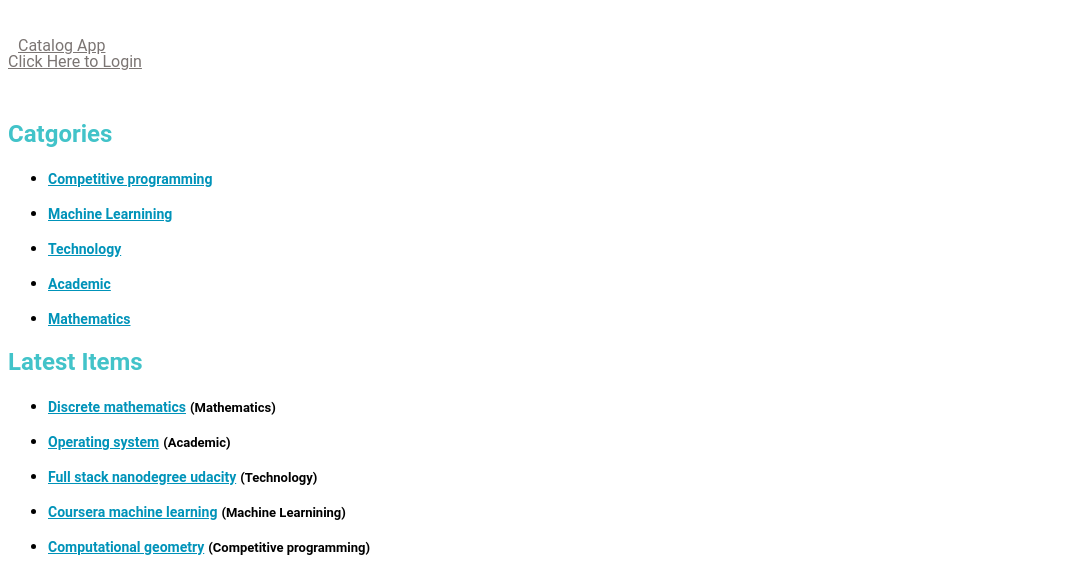
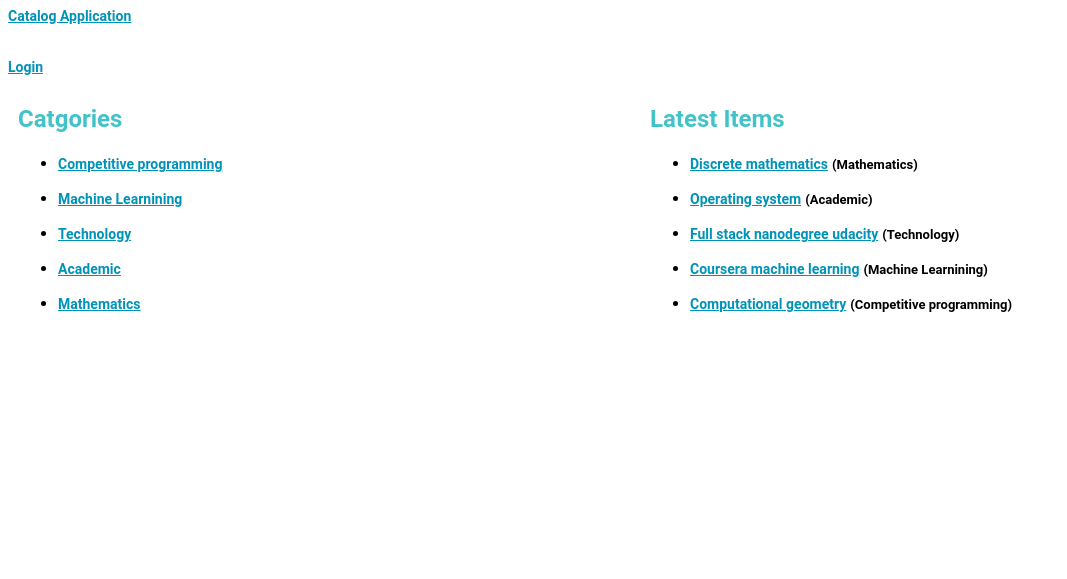
Before and after one commit to basmaashouur/full-stack-udacity, a Flask app: page / in a window 1280 px wide. Shown: the top 579 px of the page, without its empty margins (0-1067 px from the left). Run offline with Flask 2, Linux system fonts and the light colour scheme.

Commit message:
Edited the templates

```diff
--- a/project4/templates/catalog.html
+++ b/project4/templates/catalog.html
@@ -13,7 +13,7 @@
 {% for i in category %}
 <nav>
 	<ul>
-	<a href= "/catalog/{{i.id}}/">{{i.title}}</a>
+	<li><a href= "/catalog/{{i.id}}/">{{i.title}}</a></li>
 </ul>
 </nav>
 {% endfor %}
@@ -25,7 +25,7 @@
 {% for i in latestitems %}
 <nav>
 	<ul>
-	<a href= "/catalog/{{i.category_id}}/{{i.id}}/">{{i.title}}</a> <font size="2">({{i.cattitle}})</font>
+	<li><a href= "/catalog/{{i.category_id}}/{{i.id}}/">{{i.title}}</a> <font size="2">({{i.cattitle}})</font></li>
 </ul>
 </nav>
 {% endfor %}
--- a/project4/templates/header.html
+++ b/project4/templates/header.html
@@ -1,14 +1,12 @@
-<div class="row top-menu">
-	<div class="col-md-6">
-	<span class="glyphicon glyphicon-home" aria-hidden="true"></span>
-	<a href= "/catalog/">Catalog App</a>
-</div>
-	<div class="col-md-6 text-right">
-					{%if 'username' not in session %}
-			<a href="{{url_for('showLogin')}}">Click Here to Login </a>
+<header>
+  <div class="container">
+    <h1><a href="/">Catalog Application</a></h1>
+    <nav>
+    	{%if 'username' not in session %}
+     <a href="{{url_for('showLogin')}}">Login </a>
 			{% else %}
-			<a href="{{url_for('gdisconnect')}}">Logout </a>
+			<a href="{{url_for('disconnect')}}">Logout </a>
 			{% endif %}
-
-	</div>
-</div>
+    </nav>
+  </div>
+</header>
--- a/project4/templates/publiccatalog.html
+++ b/project4/templates/publiccatalog.html
@@ -5,6 +5,9 @@
 </head>
 <body>
 
+
+<div class="row">
+ <div class="column">
 <h2> Catgories</h2>
 {% for i in category %}
 <nav>
@@ -13,8 +16,9 @@
 </ul>
 </nav>
 {% endfor %}
+ </div>
 
-
+ <div class="column">
 <h2> Latest Items</h2>
 {% for i in latestitems %}
 <nav>
@@ -23,8 +27,9 @@
 </ul>
 </nav>
 {% endfor %}
+</div>
 
 
-
+</div>
 </body>
 </html>
```
Also changed, not shown: project4/templates/items.html (+7 -1 lines), project4/templates/publicitems.html (+6 -2 lines).
